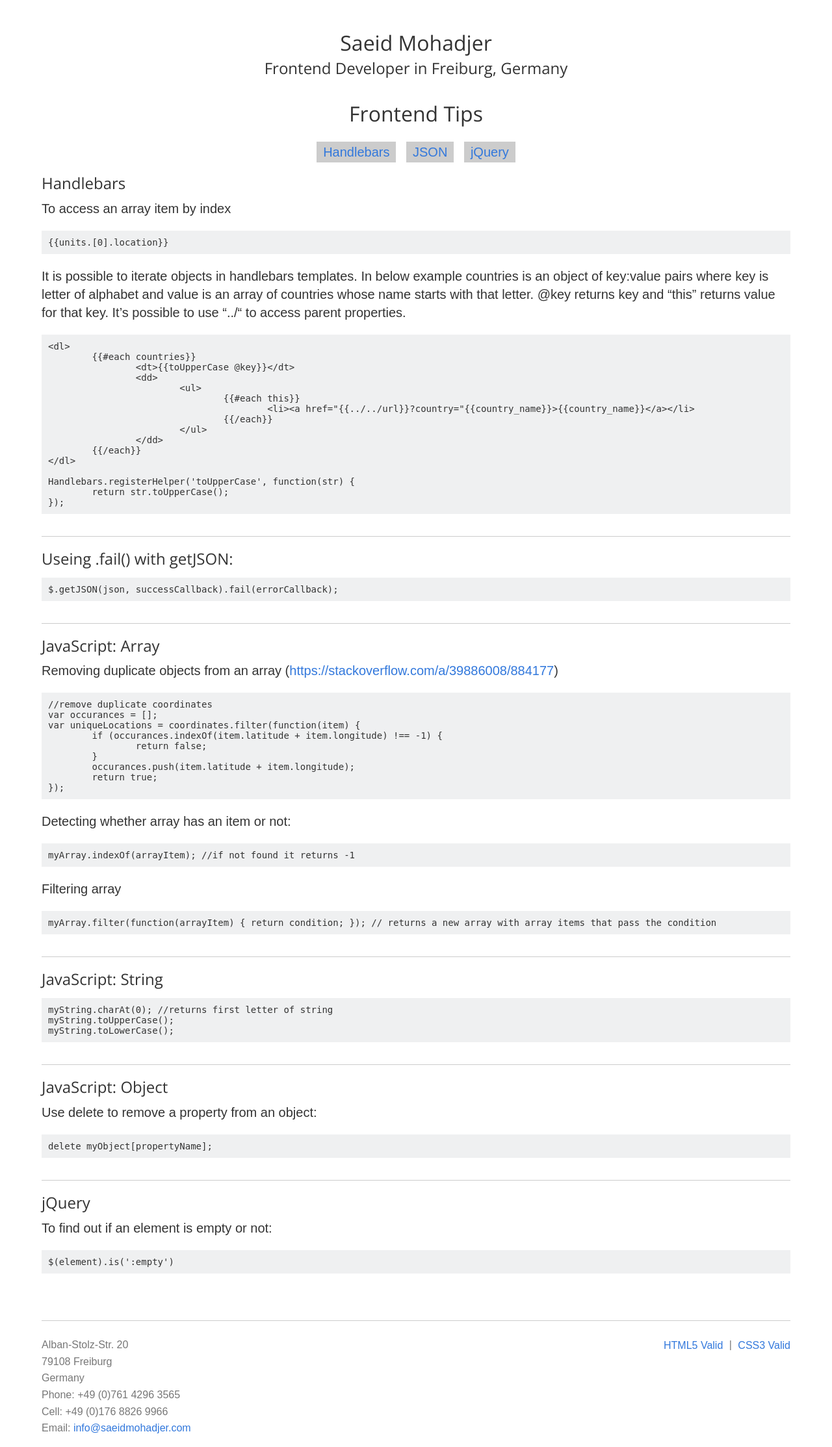
After one commit to smohadjer/saeidmohadjer.com, a PHP site: page /tips.html in a window 1280 px wide. The commit adds this page. Shown: the whole page at 65% size. Run offline with PHP 8.4, Linux system fonts and the light colour scheme; style sheets or scripts are compiled from the project's sources.

Commit message:
Adds tips.html

```diff
--- /dev/null
+++ b/app/resources/scss/_tips.scss
@@ -0,0 +1,38 @@
+.tips {
+	.tags {
+		text-align: center;
+
+		a {
+			background : #ccc;
+			padding: 5px 10px;
+			margin: 10px 5px;
+
+		}
+
+	}
+	section {
+		padding-bottom: 20px;
+		border-bottom: solid 1px #ccc;
+		margin-bottom: 20px;
+
+		&:last-of-type {
+			border-bottom: 0;
+			margin-bottom: 0;
+		}
+
+		h2 + p {
+			margin-top: 10px;
+		}
+	}
+
+
+
+	pre {
+		padding: 10px;
+		background: #eff0f1;
+		font-family: monospace;
+		font-size: 14px;
+		line-height: 16px;
+		font-weight: normal;
+	}
+}
--- a/app/resources/scss/styles.scss
+++ b/app/resources/scss/styles.scss
@@ -3,4 +3,5 @@
 @import "generic";
 @import "main";
 @import "blog";
+@import "tips";
 @import "footer"
--- /dev/null
+++ b/app/tips.html
@@ -0,0 +1,116 @@
+<!doctype html>
+<html lang="en">
+	<head>
+		<meta charset="utf-8">
+		<title>Saeid Mohadjer</title>
+		<meta name="description" content="Frontend Web Developer (freelance) in Freiburg, Germany" />
+		<meta name="viewport" content="width=device-width, initial-scale=1" />
+		<meta name="format-detection" content="telephone=no" />
+		<link href="https://fonts.googleapis.com/css?family=Open+Sans:400,600" rel="stylesheet">
+
+		<!-- build:css resources/css/styles.min.css -->
+		<link rel="stylesheet" href="resources/vendor/helpers/dist/helper.css" />
+		<link rel="stylesheet" href="resources/vendor/grid/dist/grid.css" />
+		<link rel="stylesheet" href="resources/css/styles.css">
+		<!-- endbuild -->
+	</head>
+	<body>
+		<main>
+			<h1>Saeid Mohadjer</h1>
+			<h2>Frontend Developer in Freiburg, Germany</h2>
+			<article class="tips">
+				<h1>Frontend Tips</h1>
+				<p class="tags">
+					<a href="#Handlebars">Handlebars</a>
+					<a href="#json">JSON</a>
+					<a href="#jquery">jQuery</a>
+				</p>
+
+				<section id="handlebars">
+					<h2>Handlebars </h2>
+					<p>To access an array item by index</p>
+					<pre>{{units.[0].location}}</pre>
+
+					<p>It is possible to iterate objects in handlebars templates. In below example countries is an object of key:value pairs where key is letter of alphabet and value is an array of countries whose name starts with that letter. @key returns key and “this” returns value for that key. It’s possible to use “../“ to access parent properties.</p>
+					<pre>&lt;dl&gt;
+	{{#each countries}}
+		&lt;dt&gt;{{toUpperCase @key}}&lt;/dt&gt;
+		&lt;dd&gt;
+			&lt;ul&gt;
+				{{#each this}}
+					&lt;li&gt;&lt;a href=&quot;{{../../url}}?country=&quot;{{country_name}}&gt;{{country_name}}&lt;/a&gt;&lt;/li&gt;
+				{{/each}}
+			&lt;/ul&gt;
+		&lt;/dd&gt;
+	{{/each}}
+&lt;/dl&gt;
+
+Handlebars.registerHelper('toUpperCase', function(str) {
+	return str.toUpperCase();
+});</pre>
+				</section>
+
+				<section id="json">
+					<h2>Useing .fail() with getJSON:</h2>
+					<pre>$.getJSON(json, successCallback).fail(errorCallback);</pre>
+				</section>
+
+				<section>
+					<h2>JavaScript: Array</h2>
+					<p>Removing duplicate objects from an array (<a href="https://stackoverflow.com/a/39886008/884177">https://stackoverflow.com/a/39886008/884177</a>)</p>
+					<pre>//remove duplicate coordinates
+var occurances = [];
+var uniqueLocations = coordinates.filter(function(item) {
+	if (occurances.indexOf(item.latitude + item.longitude) !== -1) {
+		return false;
+	}
+	occurances.push(item.latitude + item.longitude);
+	return true;
+});</pre>
+					<p>Detecting whether array has an item or not:</p>
+					<pre>myArray.indexOf(arrayItem); //if not found it returns -1</pre>
+
+					<p>Filtering array</p>
+					<pre>myArray.filter(function(arrayItem) { return condition; }); // returns a new array with array items that pass the condition</pre>
+				</section>
+
+				<section>
+					<h2>JavaScript: String</h2>
+					<pre>
+myString.charAt(0); //returns first letter of string
+myString.toUpperCase();
+myString.toLowerCase();
+</pre>
+				</section>
+
+				<section>
+					<h2>JavaScript: Object</h2>
+					<p>Use delete to remove a property from an object:</p>
+					<pre>delete myObject[propertyName];</pre>
+				</section>
+
+				<section id="jquery">
+					<h2>jQuery</h2>
+					<p>To find out if an element is empty or not:</p>
+					<pre>$(element).is(':empty')</pre>
+				</section>
+
+			</article>
+		</main>
+		<footer class="clearfix">
+			<address>
+				Alban-Stolz-Str. 20<br />
+				79108 Freiburg<br />
+				Germany<br />
+				Phone: +49 (0)761 4296 3565<br />
+				Cell: +49 (0)176 8826 9966<br />
+				Email: <a href="mailto:info@saeidmohadjer.com">info@saeidmohadjer.com</a>
+			</address>
+			<aside>
+				<!--<span>USt-ID (VAT): DE287169201</span>-->
+				<a title="Validate this page" href="http://validator.w3.org/check?uri=referer">HTML5 Valid</a> |
+				<a title="Validate this page" href="http://jigsaw.w3.org/css-validator/check/referer">CSS3 Valid</a>
+			</aside>
+		</footer>
+	</body>
+</html>
```
